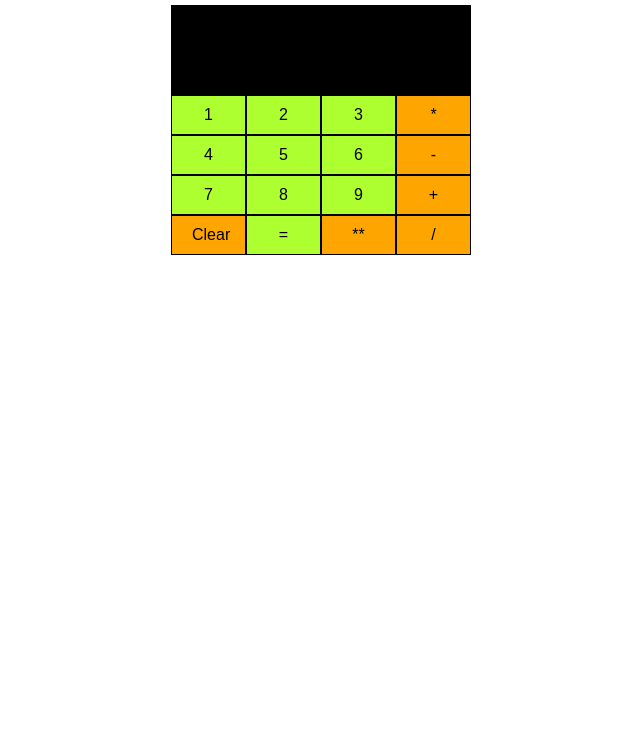
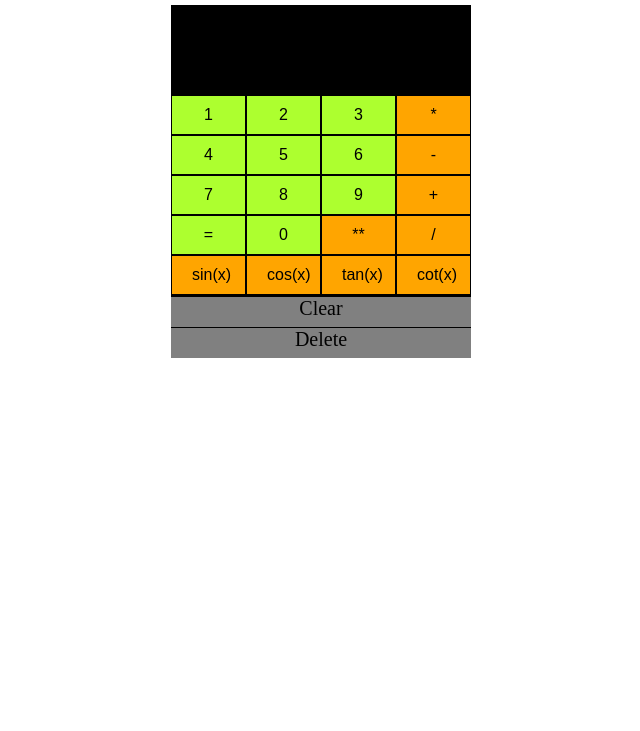
Before and after one commit to sebastianpacurar/Calculator_React.js, a React app: page / in a window 1280 px wide. Shown: the part 69-800 px from the top of the page, without its empty margins (319-959 px from the left). Built offline with nearby package versions, Linux system fonts and the light colour scheme.

Commit message:
The following changes have been made: (#1)
- added the number 0 (does not support 0 as first digit of number)
  - added a third state, called number, for complex functions
  - added sine, cosine, tangent, cotangent functions
  - added Clear tab based on a component which clears only input
  - added Delete tab based on a component which clears both input and output and clears the number state
  - added css styling for Clear and Delete

```diff
--- a/src/index.js
+++ b/src/index.js
@@ -21,6 +21,31 @@ class Input extends React.Component {
                 {this.props.children} {/* this is the value passed from the button*/}
             </div>
         );
+    }
+}
+
+class Clear extends React.Component {
+    render() {
+        return (
+            <div className={"bottom-row"}
+
+                // the method which will grab the children (the div content) upon click
+                 onClick={() => this.props.handleClick(this.props.children)}>{this.props.children}
+            </div>
+        )
+
+    }
+}
+
+class Delete extends React.Component {
+    render() {
+        return (
+            <div className={"bottom-row"}
+
+                // the method which will grab the children (the div content) upon click
+                 onClick={() => this.props.handleClick(this.props.children)}>{this.props.children}
+            </div>
+        )
     }
 }
 
@@ -66,10 +91,11 @@ class Calculator extends React.Component {
     constructor(props) {
         super(props);
 
-        // 2 states: one for input, and one for output
+        // 3 states: one for input, one for output, and one for number
         this.state = {
             input: "",  // the input state
             output: "", // the output state
+            number: ""  // the number state for complex calculations
         };
     }
 
@@ -82,10 +108,30 @@ class Calculator extends React.Component {
     // add value to input
     addNumber = val => {
 
+        // if input ends with ")" do not add number
+        if (!this.state.input.endsWith(")")) {
             // append the number to input
             this.setState({
-            input: this.state.input + val
+                input: this.state.input + val,
+                number: this.state.number + val
             });
+        }
+    };
+
+    // add zero to input
+    addZero = val => {
+
+        // if this.state.input is not empty then add zero
+        if (this.state.input !== "") {
+
+            // prevent from adding 0 if last element is not a number
+            if (!isNaN(Number(this.lastInputElement()))) {
+                this.setState({
+                    input: this.state.input + val,
+                    number: this.state.number + val
+                });
+            }
+        }
     };
 
 
@@ -97,53 +143,123 @@ class Calculator extends React.Component {
             this.setState({input: "-"});
         }
 
-        // prevent from adding any operator except "-" if input is empty
+        // prevent adding operator if last element is not a number
         else if (!isNaN(Number(this.lastInputElement()))) {
+            switch (val) {
+                case "sin(x)":
+                    // avoid calling sin multiple times on the same input
+                    if (!this.state.input.includes("sin")) {
+                        this.setState({input: `sin(${this.state.input})`});
+                    }
+                    break;
 
-            // append value to input
+                case "cos(x)":
+                    // avoid calling cos multiple times on the same input
+                    if (!this.state.input.includes("cos")) {
+                        this.setState({input: `cos(${this.state.input})`});
+                    }
+                    break;
+
+                case "tan(x)":
+                    // avoid calling tan multiple times on the same input
+                    if (!this.state.input.includes("tan")) {
+                        this.setState({input: `tan(${this.state.input})`});
+                    }
+                    break;
+
+                case "cot(x)":
+                    // avoid calling cot multiple times on the same input
+                    if (!this.state.input.includes("cot")) {
+                        this.setState({input: `cot(${this.state.input})`});
+                    }
+                    break;
+
+                // for simple operators
+                default:
+                    if (this.lastInputElement() !== val) {
                         this.setState({
-                input: this.state.input + val
+                            input: this.state.input + val,
+                            number: this.state.number + val
                         });
                     }
-    };
+                    break;
+            }
+        }
+    }
 
 
     // clear input value and number states
     clear = () => {
         this.setState({
             input: "",
-            output: "",
+            number: "",
         });
     };
+
+    // clear input, output and number states
+    delete = () => {
+        this.setState({
+            input: "",
+            output: "",
+            number: ""
+        });
+    }
 
 
     // the function used when clicking "=" sign
     calculate = () => {
 
-        // if last element is not a number do not calculate
-        if (!isNaN(Number(this.lastInputElement()))) {
-
         // if input is empty, do nothing
         if (this.state.input.length > 0) {
 
-                // save the result of the evaluation in a variable
-                const result = eval(this.state.input);
+            // if last element is not a number or does not end with ")" do not calculate
+            if (!isNaN(Number(this.lastInputElement())) || this.state.input.endsWith(")")) {
 
-                // if the number is too large, instead of displaying Infinity, display message
-                // set the input back to blank for future calculations
-                if (result === Infinity) {
+                let result = this.state.input;        // save the input state into result variable
+                this.setState({input: ""});     // reset the input state to empty string
+
+                // calculate sine
+                if (result.includes("sin")) {
                     this.setState({
-                        output: "Number is too big",
-                        input: ""
+                        output: Math.sin(eval(this.state.number)),
+                        number: ""
                     });
                 }
 
-                // if number is not too large, display result and set the input back to blank
+                // calculate cosine
+                else if (result.includes("cos")) {
+                    this.setState({
+                        output: Math.cos(eval(this.state.number)),
+                        number: ""
+                    });
+                }
+
+                // calculate tan
+                else if (result.includes("tan")) {
+                    this.setState({
+                        output: Math.tan(eval(this.state.number)),
+                        number: ""
+                    });
+                }
+
+                // calculate cot
+                else if (result.includes("cot")) {
+                    this.setState({
+                        output: 1 / Math.tan(eval(this.state.number)),
+                        number: ""
+                    });
+                }
+
+                // for all common operators such as addition, subtraction, multiplication division and exponential
                 else {
-                    this.setState({
-                        output: result,
-                        input: ""
-                    });
+                    result = eval(result);
+
+                    // if the number is too large, instead of displaying Infinity, display message
+                    if (result === Infinity) {
+                        this.setState({output: "Number is too big"});
+                    } else {
+                        this.setState({output: result})
+                    }
                 }
             }
         }
@@ -153,7 +269,7 @@ class Calculator extends React.Component {
         return (
             <div>
                 <div className={"mainCalc"}>
-                    <CalculatorTitle value={"Calculator"}/>
+                    <CalculatorTitle value={"Simple Calculator"}/>
                     <Input>{this.state.input}</Input>
                     <Output>{this.state.output}</Output>
                     <div className={"button-row"}>
@@ -175,10 +291,20 @@ class Calculator extends React.Component {
                         <Button handleClick={this.addOperator}>+</Button>
                     </div>
                     <div className={"button-row"}>
-                        <Button handleClick={this.clear}>Clear</Button>
                         <Button handleClick={this.calculate}>=</Button>
+                        <Button handleClick={this.addZero}>0</Button>
                         <Button handleClick={this.addOperator}>**</Button>
                         <Button handleClick={this.addOperator}>/</Button>
+                    </div>
+                    <div className={"button-row"}>
+                        <Button handleClick={this.addOperator}>sin(x)</Button>
+                        <Button handleClick={this.addOperator}>cos(x)</Button>
+                        <Button handleClick={this.addOperator}>tan(x)</Button>
+                        <Button handleClick={this.addOperator}>cot(x)</Button>
+                    </div>
+                    <div className={"bottom-row"}>
+                        <Clear handleClick={this.clear}>Clear</Clear>
+                        <Delete handleClick={this.delete}>Delete</Delete>
                     </div>
                 </div>
             </div>
--- a/src/style.css
+++ b/src/style.css
@@ -29,6 +29,23 @@
     border: 5px solid black;
 }
 
+.bottom-row {
+    height: 30px;
+    width: 300px;
+    margin: 0 auto;
+    text-align: center;
+    font-size: 20px;
+    background-color: grey;
+    color: black;
+    user-select: none;
+    border-top: 1px solid black;
+}
+
+.bottom-row:active {
+    background-color: orange;
+    color: antiquewhite;
+}
+
 .operator {
     background-color: orange;
     color: black;
```
Lines whose indentation alone changed are shown as unchanged.
